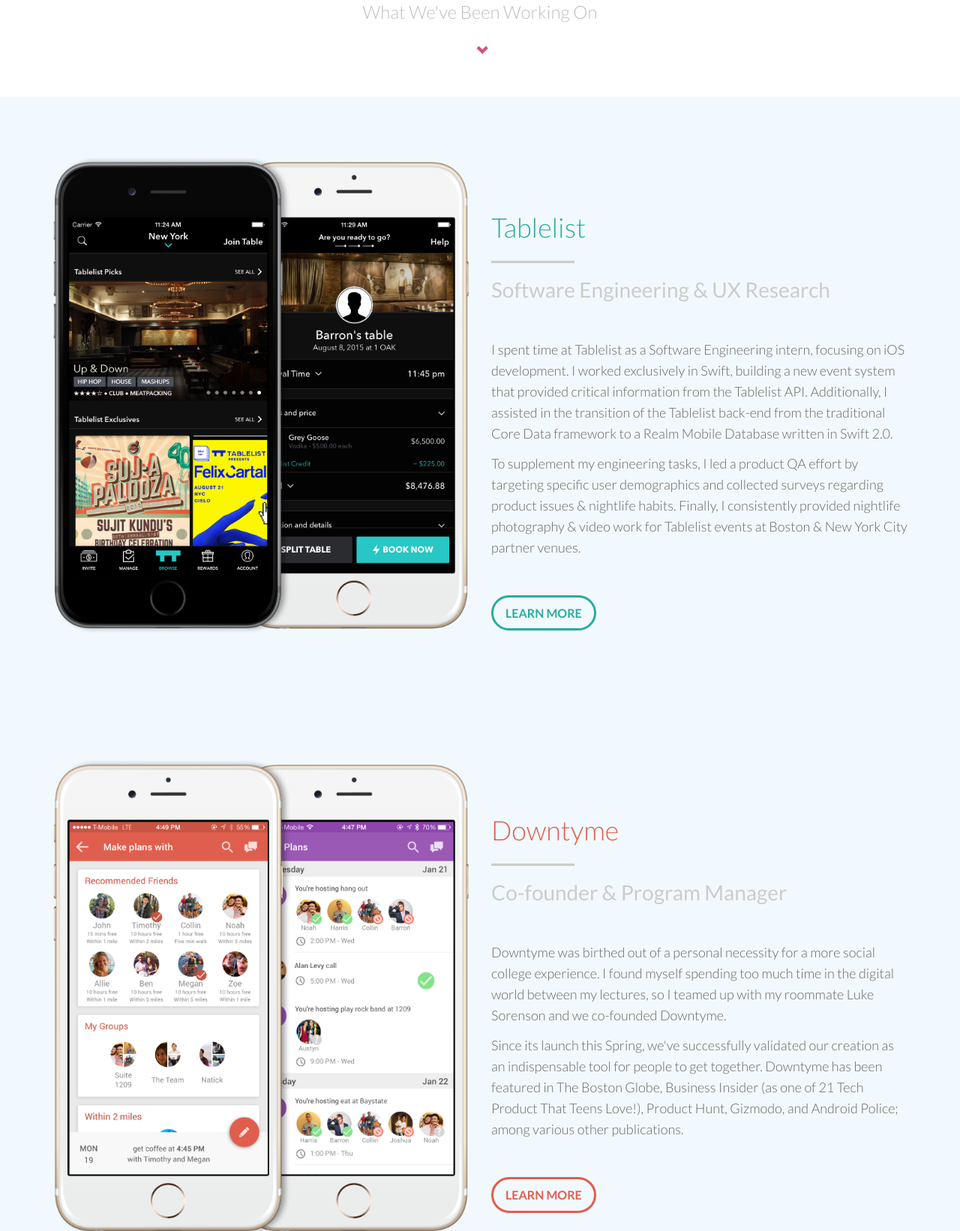
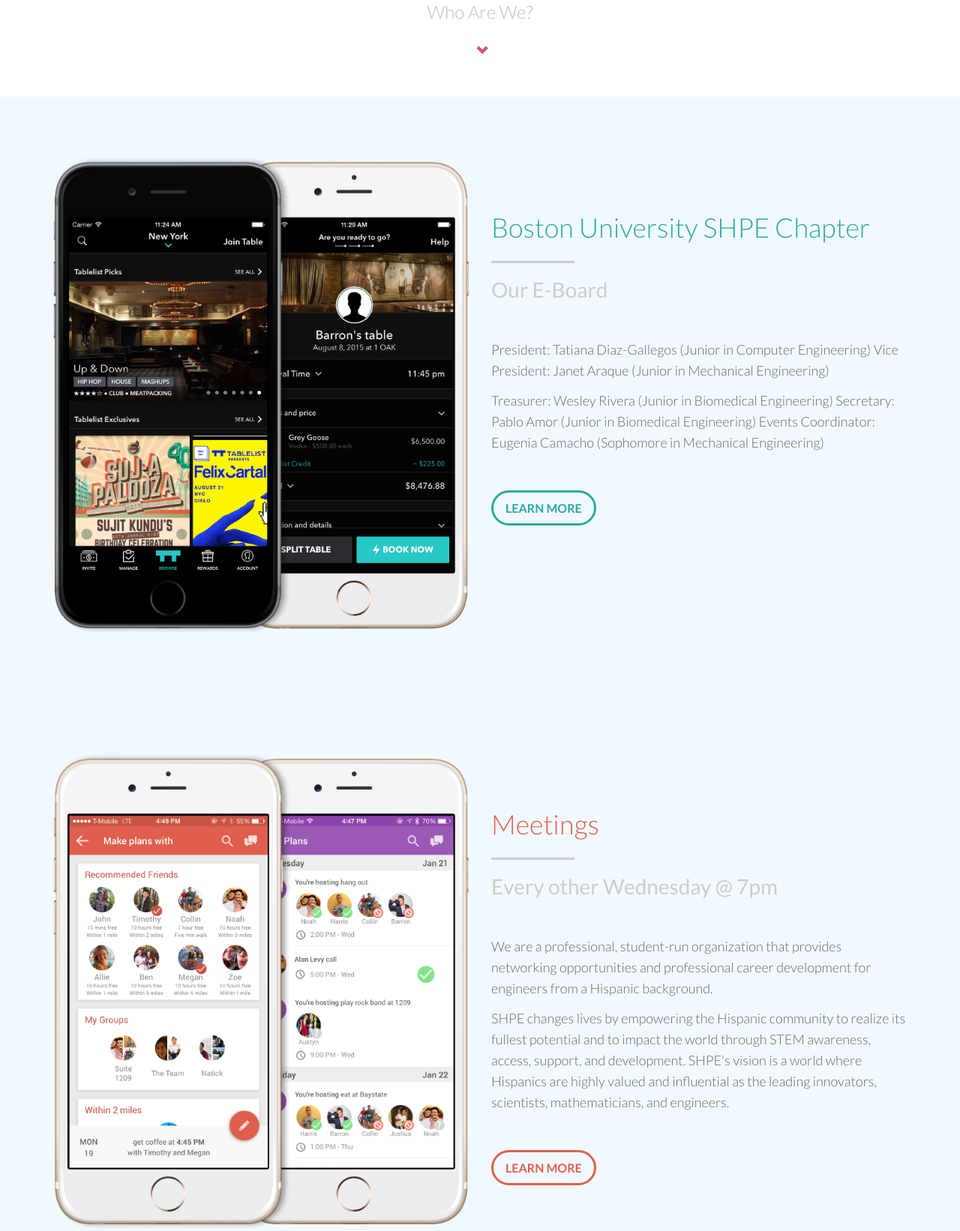
Before and after one commit to SHPEBU/SHPEBU.github.io, a plain HTML site: page index.html in a window 1280 px wide. Shown: the part 767-2409 px from the top of the page at 75% size. Drawn offline with nearby package versions, Linux system fonts and the light colour scheme.

Commit message:
Updated text

```diff
--- a/index.html
+++ b/index.html
@@ -99,7 +99,7 @@
 			<div class="container">
 				<div class="row centered">
 					<div class="col-md-8 col-md-offset-2">
-						<h3>What We've Been Working On</h3>
+						<h3>Who Are We?</h3>
 						<br/>
 						<i class="glyphicon glyphicon-chevron-down"></i>
 					</div><! --col-md-8 -->
@@ -140,13 +140,13 @@
 						<img src="assets/img/tablelist-iphone.png" alt="Tablelist app for iPhone" class="img-responsive">
 					</div>
 					<div class="col-md-6 mt">
-						<h2>Tablelist</h2>
+						<h2>Boston University SHPE Chapter</h2>
 						<hr>
-						<h3>Software Engineering &amp; UX Research</h3>
+						<h3>Our E-Board</h3>
 						<p class="mt">
-						I spent time at Tablelist as a Software Engineering intern, focusing on iOS development. I worked exclusively in Swift, building a new event system that provided critical information from the Tablelist API. Additionally, I assisted in the transition of the Tablelist back-end from the traditional Core Data framework to a Realm Mobile Database written in Swift 2.0.</p>
+						President: Tatiana Diaz-Gallegos (Junior in Computer Engineering)	Vice President: Janet Araque (Junior in Mechanical Engineering)</p>
 						<p>
-						To supplement my engineering tasks, I led a product QA effort by targeting specific user demographics and collected surveys regarding product issues & nightlife habits. Finally, I consistently provided nightlife photography & video work for Tablelist events at Boston & New York City partner venues.
+						Treasurer: Wesley Rivera (Junior in Biomedical Engineering) 	Secretary: Pablo Amor (Junior in Biomedical Engineering) 	Events Coordinator: Eugenia Camacho (Sophomore in Mechanical Engineering)
 						</p>
 						<p class="mt"><a href="hyperurl.co/q4j4oe" class="btn btn-lg btn-trans" style="color: #29ABA1; border: 3px solid #29ABA1">LEARN MORE</a></p>
 					</div>
@@ -163,11 +163,13 @@
 						<img src="assets/img/downtyme-iphone.png" alt="Downtyme app for iPhone" class="img-responsive">
 					</div>
 					<div class="col-md-6 mt">
-						<h2>Downtyme</h2>
+						<h2>Meetings</h2>
 						<hr>
-						<h3>Co-founder &amp; Program Manager</h3>
-						<p class="mt">Downtyme was birthed out of a personal necessity for a more social college experience. I found myself spending too much time in the digital world between my lectures, so I teamed up with my roommate Luke Sorenson and we co-founded Downtyme.</p>
-						<p>Since its launch this Spring, we've successfully validated our creation as an indispensable tool for people to get together. Downtyme has been featured in The Boston Globe, Business Insider (as one of 21 Tech Product That Teens Love!), Product Hunt, Gizmodo, and Android Police; among various other publications.</p>
+						<h3>Every other Wednesday @ 7pm</h3>
+						<p class="mt">We are a professional, student-run organization that provides networking opportunities and professional career development for engineers from a Hispanic background.  </p>
+						<p>
+						SHPE changes lives by empowering the Hispanic community to realize its fullest potential and to impact the world through STEM awareness, access, support, and development. SHPE's vision is a world where Hispanics are highly valued and influential as the leading innovators, scientists, mathematicians, and engineers.
+						</p>
 						<p class="mt"><a href="hyperurl.co/q4j4oe" class="btn btn-lg btn-trans" style="color: #e05e4d; border: 3px solid #e05e4d">LEARN MORE</a></p>
 					</div>
 
```
